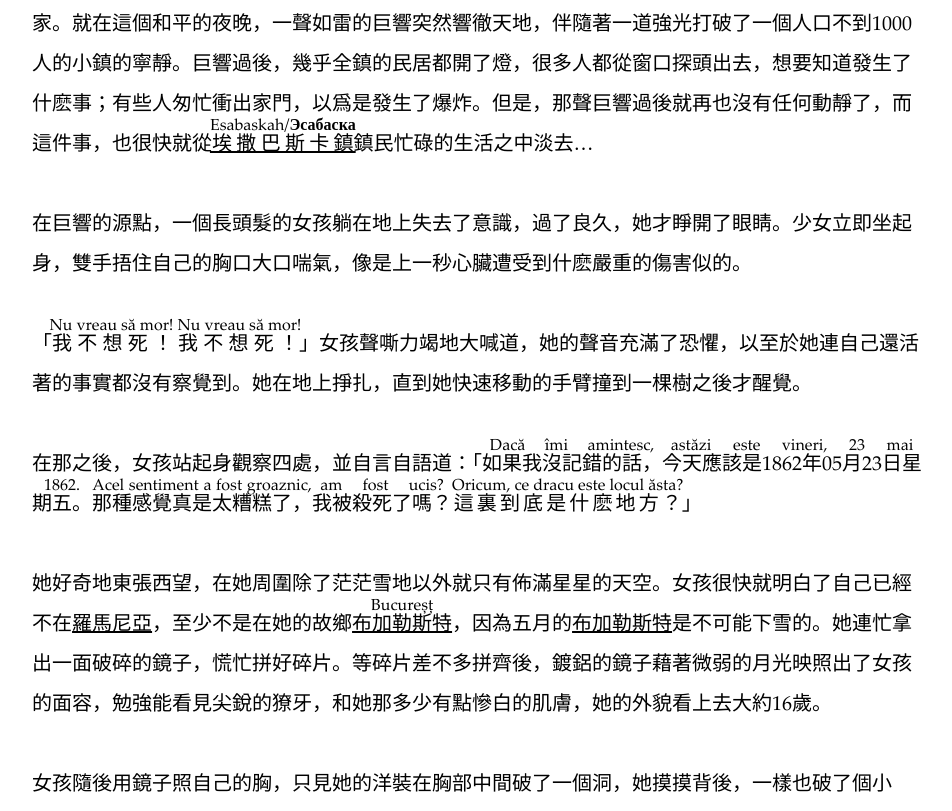
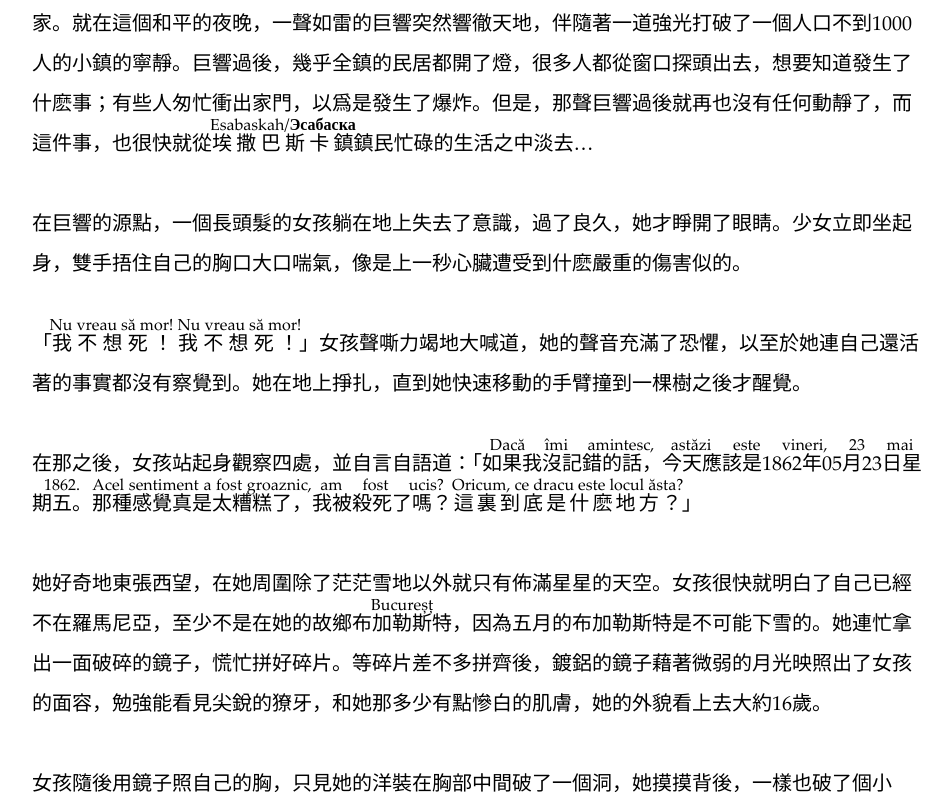
Before and after one commit to YamiyoshinLevi/Landing-Page-React, a plain HTML site: page novels/Vampire-01.html in a window 1280 px wide. Shown: the part 320-1131 px from the top of the page, without its empty margins (158-1110 px from the left). Drawn offline with Linux system fonts and the light colour scheme; a web font is replaced by a local one.

Commit message:
Update Vampire-01.html

```diff
--- a/novels/Vampire-01.html
+++ b/novels/Vampire-01.html
@@ -33,7 +33,7 @@
             <p style="font-family: universal;">
               2024年02月01日 星期日夜晚 (00:12) -15.1℃
               <br><br>
-              二月一號的夜晚，城市的燈光在白雪的映照下閃爍著。雖然春天已經來臨，但冬天的寒意還沒有完全散去。一些結束晚更的人穿著厚厚的鵝絨外套，緊握雙拳在街上急行，想要趕緊回到他們甜蜜溫暖的家。就在這個和平的夜晚，一聲如雷的巨響突然響徹天地，伴隨著一道強光打破了一個人口不到1000人的小鎮的寧靜。巨響過後，幾乎全鎮的民居都開了燈，很多人都從窗口探頭出去，想要知道發生了什麽事；有些人匆忙衝出家門，以爲是發生了爆炸。但是，那聲巨響過後就再也沒有任何動靜了，而這件事，也很快就從<ruby><u>埃撒巴斯卡鎮</u><rt>Esabaskah/Эсабаска</rt></ruby>鎮民忙碌的生活之中淡去…
+              二月一號的夜晚，城市的燈光在白雪的映照下閃爍著。雖然春天已經來臨，但冬天的寒意還沒有完全散去。一些結束晚更的人穿著厚厚的鵝絨外套，緊握雙拳在街上急行，想要趕緊回到他們甜蜜溫暖的家。就在這個和平的夜晚，一聲如雷的巨響突然響徹天地，伴隨著一道強光打破了一個人口不到1000人的小鎮的寧靜。巨響過後，幾乎全鎮的民居都開了燈，很多人都從窗口探頭出去，想要知道發生了什麽事；有些人匆忙衝出家門，以爲是發生了爆炸。但是，那聲巨響過後就再也沒有任何動靜了，而這件事，也很快就從<ruby>埃撒巴斯卡鎮<rt>Esabaskah/Эсабаска</rt></ruby>鎮民忙碌的生活之中淡去…
               <br><br>
               在巨響的源點，一個長頭髮的女孩躺在地上失去了意識，過了良久，她才睜開了眼睛。少女立即坐起身，雙手捂住自己的胸口大口喘氣，像是上一秒心臟遭受到什麽嚴重的傷害似的。
               <br><br>
@@ -41,7 +41,7 @@
               <br><br>
               在那之後，女孩站起身觀察四處，並自言自語道：「<ruby>如果我沒記錯的話，<rt>Dacă îmi amintesc,</rt></ruby><ruby>今天應該是1862年05月23日星期五。<rt>astăzi este vineri, 23 mai 1862.</rt></ruby><ruby>那種感覺真是太糟糕了，<rt>Acel sentiment a fost groaznic, </rt></ruby><ruby>我被殺死了嗎？<rt>am fost ucis?</rt></ruby><ruby>這裏到底是什麽地方？<rt>Oricum, ce dracu este locul ăsta?</rt></ruby>」
               <br><br>
-              她好奇地東張西望，在她周圍除了茫茫雪地以外就只有佈滿星星的天空。女孩很快就明白了自己已經不在<u>羅馬尼亞</u>，至少不是在她的故鄉<ruby><u>布加勒斯特</u><rt>Bucureșț</rt></ruby>，因為五月的<u>布加勒斯特</u>是不可能下雪的。她連忙拿出一面破碎的鏡子，慌忙拼好碎片。等碎片差不多拼齊後，鍍鋁的鏡子藉著微弱的月光映照出了女孩的面容，勉強能看見尖銳的獠牙，和她那多少有點慘白的肌膚，她的外貌看上去大約16歲。
+              她好奇地東張西望，在她周圍除了茫茫雪地以外就只有佈滿星星的天空。女孩很快就明白了自己已經不在羅馬尼亞，至少不是在她的故鄉<ruby>布加勒斯特<rt>Bucureșț</rt></ruby>，因為五月的布加勒斯特是不可能下雪的。她連忙拿出一面破碎的鏡子，慌忙拼好碎片。等碎片差不多拼齊後，鍍鋁的鏡子藉著微弱的月光映照出了女孩的面容，勉強能看見尖銳的獠牙，和她那多少有點慘白的肌膚，她的外貌看上去大約16歲。
               <br><br>
               女孩隨後用鏡子照自己的胸，只見她的洋裝在胸部中間破了一個洞，她摸摸背後，一樣也破了個小洞，但是她的身體完好無損。她自己也對這奇怪的現象感到好奇和懷疑，但是她的呼吸證明了自己還活著，這一點是毋須質疑的。
               <br><br>
```
